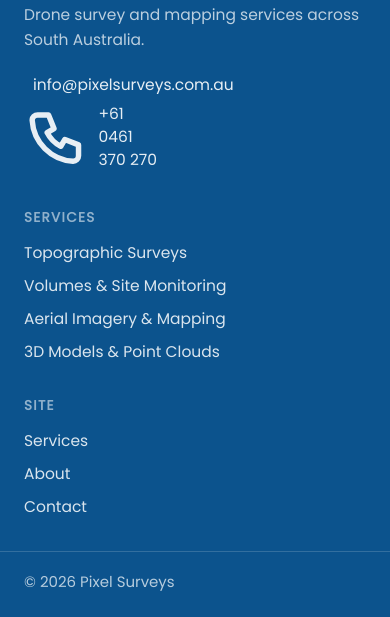
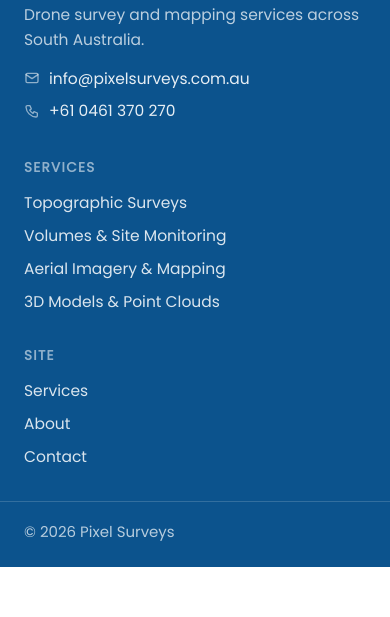
Before and after one commit to NBogoSorter/PixelSurveys, an Astro site: page /about in a window 390 px wide. Shown: the part 1661-2278 px from the top of the page. After the commit the page ends 2228 px from the top, so only its background shows below. Built offline with nearby package versions, Linux system fonts and the light colour scheme; Astro itself is replaced by a stand-in of ours.

Commit message:
Fix the contact icons shipping with no styling at all
Both icons went out unstyled - no width, no height, no colour. The
phone glyph still resolved to something; the envelope did not, which
is how it surfaced as "cannot see the email symbol".

ContactIcon had two top-level conditional expressions and so no
single root element, which left Astro nothing to stamp a scope
attribute onto. The <svg> shipped with class="ico" and no
data-astro-cid, while the parents' `.ico` rules compiled to
`.ico[data-astro-cid-...]`. The selector could never match. Nothing
errored, because a rule that matches no element is not a failure.

Two changes, either of which would have been enough, kept both
because they fail differently:

- ContactIcon is now one <svg> picking its paths by name, so it has
  a real root element, plus a size of its own in em. Even with no
  parent rule reaching it, the icon renders at a sensible size.
- The parents' rules use :global on the .ico compound, since that
  element carries ContactIcon's scope, not theirs. The ancestor
  stays scoped, so nothing leaks.

Verified by matching the compiled selectors against the emitted
elements rather than just confirming the rules exist - which is what
I checked last time, and why this shipped. No selector now demands a
cid on .ico itself, and all four icons sit under an ancestor that
matches.

```diff
--- a/src/components/ContactFormB.astro
+++ b/src/components/ContactFormB.astro
@@ -227,7 +227,12 @@
     gap: 9px;
   }
 
-  .contact .ico {
+  /* :global on the .ico part, because that <svg> comes from ContactIcon and
+     therefore carries that component's scope attribute, not this one's. A
+     plain `.ico` here compiles to `.ico[data-astro-cid-<this>]` and matches
+     nothing - which is exactly how both icons shipped unstyled. The ancestor
+     is still scoped, so this does not leak beyond this component. */
+  .contact :global(.ico) {
     flex-shrink: 0;
     width: 17px;
     height: 17px;
@@ -236,7 +241,7 @@
     color: rgba(255, 255, 255, 0.6);
   }
 
-  .contact .v.link:hover .ico {
+  .contact .v.link:hover :global(.ico) {
     color: #fff;
   }
 
--- a/src/components/ContactIcon.astro
+++ b/src/components/ContactIcon.astro
@@ -14,15 +14,32 @@
 //   - Tabler's leading <path d="M0 0h24v24H0z"> dropped: it has both fill and
 //     stroke set to none, so it draws nothing and only exists to pin the
 //     viewBox, which the viewBox attribute already does
+//
+// One <svg> with the paths chosen by name, rather than one <svg> per icon
+// behind a conditional. That matters beyond tidiness: with two conditional
+// expressions at the top level this component had no single root element,
+// so Astro had nothing to stamp a parent's scope attribute onto. The svg
+// went out carrying class="ico" but no data-astro-cid, and the parents'
+// `.ico` rules - which compile to `.ico[data-astro-cid-...]` - matched
+// nothing. Both icons rendered with no width, height or colour at all.
+const PATHS = {
+  email: [
+    "M3 7a2 2 0 0 1 2 -2h14a2 2 0 0 1 2 2v10a2 2 0 0 1 -2 2h-14a2 2 0 0 1 -2 -2v-10",
+    "M3 7l9 6l9 -6",
+  ],
+  phone: [
+    "M5 4h4l2 5l-2.5 1.5a11 11 0 0 0 5 5l1.5 -2.5l5 2v4a2 2 0 0 1 -2 2a16 16 0 0 1 -15 -15a2 2 0 0 1 2 -2",
+  ],
+} as const;
+
 interface Props {
-  name: "email" | "phone";
+  name: keyof typeof PATHS;
   class?: string;
 }
 
 const { name, class: className } = Astro.props;
 ---
 
-{name === "email" && (
 <svg
   class={className}
   viewBox="0 0 24 24"
@@ -33,22 +50,16 @@
   stroke-linejoin="round"
   aria-hidden="true"
 >
-    <path d="M3 7a2 2 0 0 1 2 -2h14a2 2 0 0 1 2 2v10a2 2 0 0 1 -2 2h-14a2 2 0 0 1 -2 -2v-10" />
-    <path d="M3 7l9 6l9 -6" />
+  {PATHS[name].map((d) => <path d={d} />)}
 </svg>
-)}
 
-{name === "phone" && (
-  <svg
-    class={className}
-    viewBox="0 0 24 24"
-    fill="none"
-    stroke="currentColor"
-    stroke-width="2"
-    stroke-linecap="round"
-    stroke-linejoin="round"
-    aria-hidden="true"
-  >
-    <path d="M5 4h4l2 5l-2.5 1.5a11 11 0 0 0 5 5l1.5 -2.5l5 2v4a2 2 0 0 1 -2 2a16 16 0 0 1 -15 -15a2 2 0 0 1 2 -2" />
-  </svg>
-)}
+<style>
+  /* A size of its own, so the icon can never render unsized even if a parent's
+     rule fails to reach it. em, so it tracks whatever text it sits beside.
+     Parents override this for an exact pixel size. */
+  svg {
+    width: 1.05em;
+    height: 1.05em;
+    flex-shrink: 0;
+  }
+</style>
--- a/src/components/SiteFooter.astro
+++ b/src/components/SiteFooter.astro
@@ -131,7 +131,12 @@
     gap: 9px;
   }
 
-  .contact .ico {
+  /* :global on the .ico part, because that <svg> comes from ContactIcon and
+     therefore carries that component's scope attribute, not this one's. A
+     plain `.ico` here compiles to `.ico[data-astro-cid-<this>]` and matches
+     nothing - which is exactly how both icons shipped unstyled. The ancestor
+     is still scoped, so this does not leak beyond this component. */
+  .contact :global(.ico) {
     flex-shrink: 0;
     width: 16px;
     height: 16px;
@@ -147,7 +152,7 @@
     text-decoration: underline;
   }
 
-  .contact a:hover .ico {
+  .contact a:hover :global(.ico) {
     color: #fff;
   }
 
```
Lines whose indentation alone changed are shown as unchanged.
